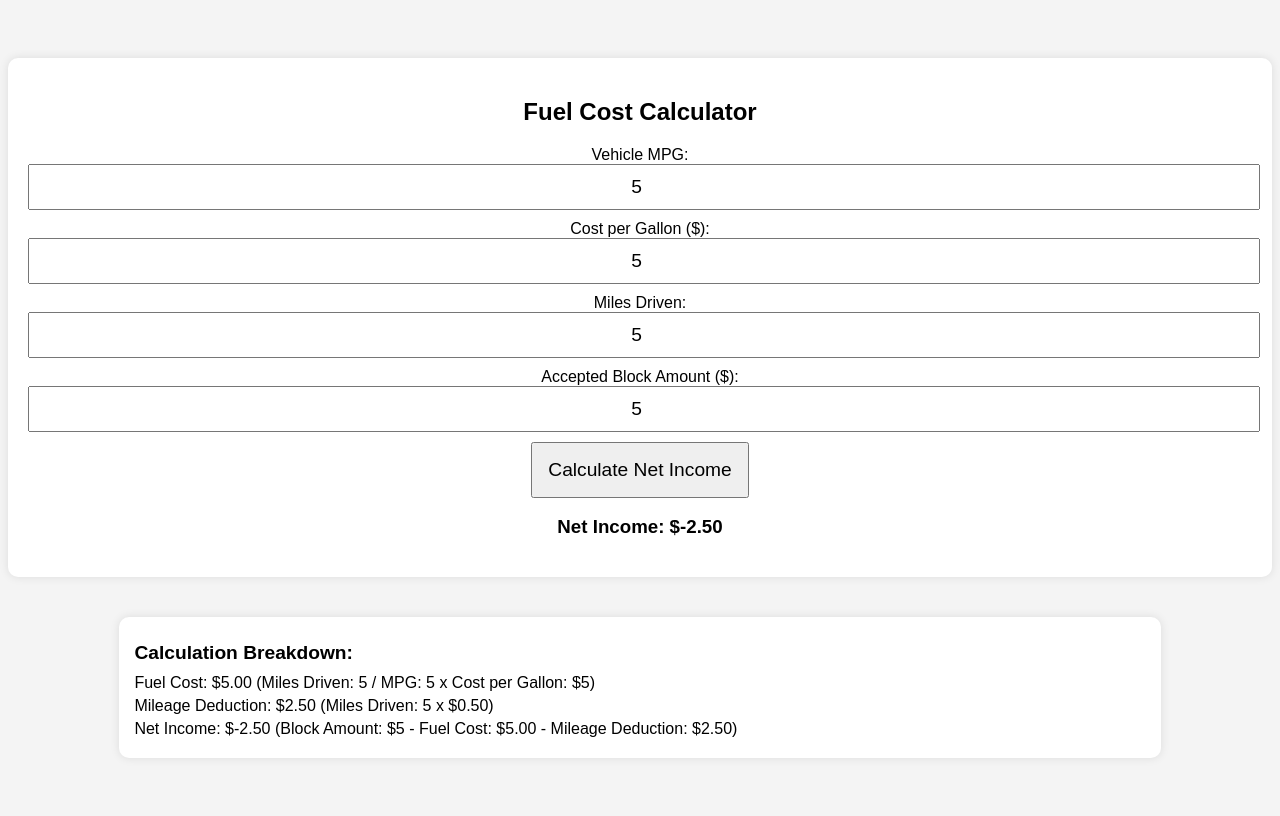
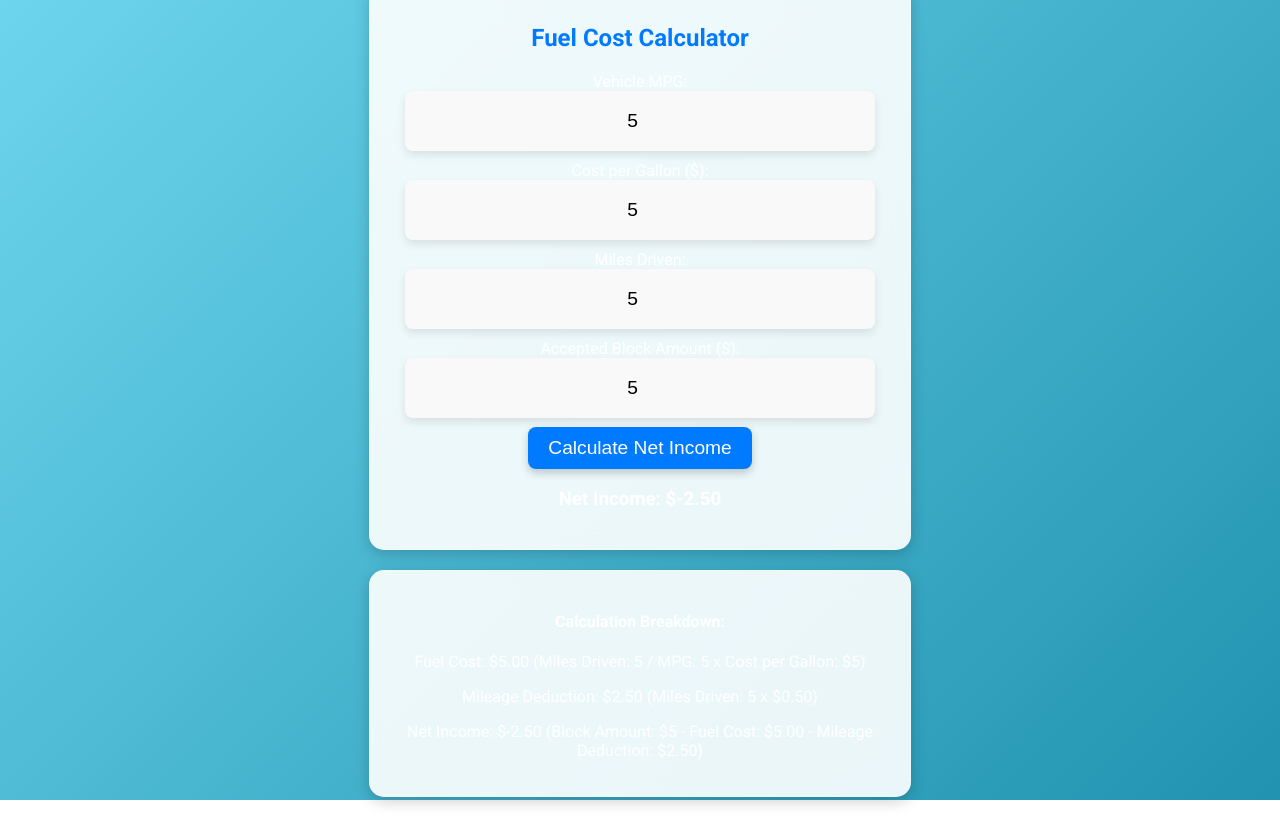
Before and after one commit to mastaryan/Amazon-Flex-Profit-Calculator, a plain HTML site: page index.html in a window 1280 px wide. Both pictures are taken after typing "5", "5", "5", "5" into the empty fields and a click on the button "Calculate Net Income". Drawn offline with Linux system fonts and the light colour scheme.

Commit message:
Update index.html

```diff
--- a/index.html
+++ b/index.html
@@ -4,55 +4,75 @@
     <meta charset="UTF-8">
     <meta name="viewport" content="width=device-width, initial-scale=1.0">
     <title>Fuel Cost Calculator</title>
+    <link href="https://fonts.googleapis.com/css2?family=Roboto:wght@400;500;700&display=swap" rel="stylesheet">
     <style>
         body {
-            font-family: Arial, sans-serif;
+            font-family: 'Roboto', sans-serif;
             display: flex;
             justify-content: center;
             align-items: center;
             height: 100vh;
-            background-color: #f4f4f4;
+            background: linear-gradient(135deg, #6dd5ed, #2193b0);
+            color: #ffffff;
             flex-direction: column;
+            margin: 0;
         }
-        .calculator {
-            background: white;
+        .calculator, .breakdown {
+            background: rgba(255, 255, 255, 0.9);
+            backdrop-filter: blur(10px);
             padding: 20px;
-            border-radius: 10px;
-            box-shadow: 0px 0px 10px rgba(0, 0, 0, 0.1);
+            border-radius: 15px;
+            box-shadow: 0px 4px 15px rgba(0, 0, 0, 0.2);
             text-align: center;
             margin-bottom: 20px;
+            width: 90%;
+            max-width: 500px;
+            border: 1px solid rgba(255, 255, 255, 0.2);
         }
         input[type="number"] {
-            width: 100%;
+            width: 90%;
             height: 40px;
             text-align: center;
             font-size: 1.2em;
+            border: none;
+            outline: none;
+            border-radius: 8px;
+            box-shadow: 0px 4px 8px rgba(0, 0, 0, 0.1);
             margin-bottom: 10px;
-        }
-        .buttons {
-            display: grid;
-            grid-template-columns: repeat(4, 1fr);
-            gap: 10px;
+            padding: 10px;
+            background: #f9f9f9;
         }
         button {
             font-size: 1.2em;
-            padding: 15px;
+            padding: 10px 20px;
+            border: none;
+            border-radius: 8px;
+            background: #007BFF;
+            color: #ffffff;
             cursor: pointer;
+            box-shadow: 0px 4px 8px rgba(0, 0, 0, 0.2);
+            transition: all 0.3s ease;
+        }
+        button:hover {
+            background: #0056b3;
+            transform: translateY(-2px);
         }
         .breakdown {
-            background: #ffffff;
-            padding: 15px;
-            border-radius: 10px;
-            box-shadow: 0px 0px 10px rgba(0, 0, 0, 0.1);
-            width: 80%;
-            margin-top: 20px;
+            animation: fadeIn 0.5s ease-in-out;
+            display: none;
         }
-        .breakdown h4 {
-            margin: 10px 0;
-            font-size: 1.2em;
+        @keyframes fadeIn {
+            from {
+                opacity: 0;
+                transform: translateY(20px);
+            }
+            to {
+                opacity: 1;
+                transform: translateY(0);
+            }
         }
-        .breakdown p {
-            margin: 5px 0;
+        h2 {
+            color: #007BFF;
         }
     </style>
 </head>
@@ -70,7 +90,7 @@
         <button onclick="calculateNetIncome()">Calculate Net Income</button>
         <h3 id="result"></h3>
     </div>
-    <div class="breakdown" id="breakdown" style="display: none;">
+    <div class="breakdown" id="breakdown">
         <h4>Calculation Breakdown:</h4>
         <p id="fuelCostBreakdown"></p>
         <p id="mileageDeductionBreakdown"></p>
@@ -88,19 +108,11 @@
                 return;
             }
 
-            // Calculate fuel cost
             let fuelCost = (milesDriven / mpg) * costPerGallon;
-
-            // Calculate mileage deduction
             let mileageDeduction = milesDriven * 0.50;
-
-            // Calculate net income (subtracting fuel cost and mileage deduction separately)
             let netIncome = blockAmount - fuelCost - mileageDeduction;
 
-            // Display the result
             document.getElementById('result').innerText = `Net Income: $${netIncome.toFixed(2)}`;
-
-            // Display breakdown
             document.getElementById('fuelCostBreakdown').innerText = `Fuel Cost: $${fuelCost.toFixed(2)} (Miles Driven: ${milesDriven} / MPG: ${mpg} x Cost per Gallon: $${costPerGallon})`;
             document.getElementById('mileageDeductionBreakdown').innerText = `Mileage Deduction: $${mileageDeduction.toFixed(2)} (Miles Driven: ${milesDriven} x $0.50)`;
             document.getElementById('netIncomeBreakdown').innerText = `Net Income: $${netIncome.toFixed(2)} (Block Amount: $${blockAmount} - Fuel Cost: $${fuelCost.toFixed(2)} - Mileage Deduction: $${mileageDeduction.toFixed(2)})`;
```
